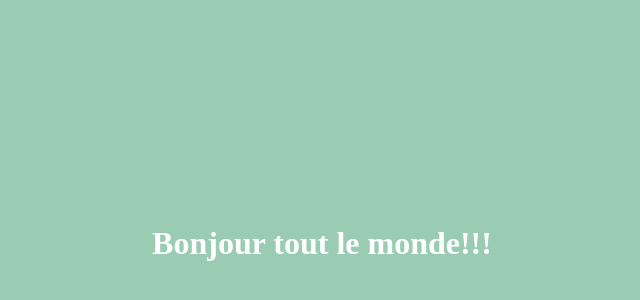
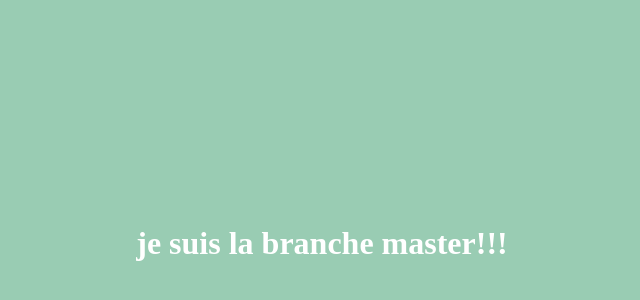
Before and after one commit to demostheneromane/hello, a plain HTML site: page index.html in a window 1280 px wide. Shown: the part 116-416 px from the top of the page, without its empty margins (326-966 px from the left). Drawn offline with Linux system fonts and the light colour scheme.

Commit message:
la branche master

```diff
--- a/index.html
+++ b/index.html
@@ -21,7 +21,7 @@
 
 		<body>
 
-			 <h1>Bonjour tout le monde!!!</h1>
+			 <h1>je suis la branche master!!!</h1>
 
 		</body>
 </html>
```
